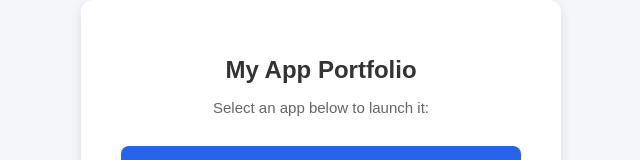
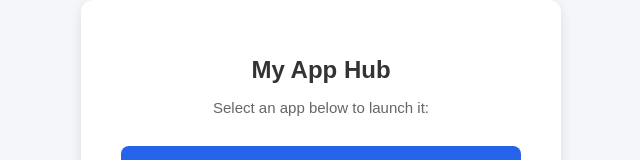
Before and after one commit to varadsujog/design-entrance-portfolio, a plain HTML site: page index.html in a window 1280 px wide. Shown: the part 248-408 px from the top of the page, without its empty margins (319-959 px from the left). Drawn offline with Linux system fonts and the light colour scheme.

Commit message:
Update index.html

```diff
--- a/index.html
+++ b/index.html
@@ -53,7 +53,7 @@
 <body>
 
   <div class="container">
-    <h1>My App Portfolio</h1>
+    <h1>My App Hub</h1>
     <p>Select an app below to launch it:</p>
 
     <!-- Replace the href values with your exact HTML file names in the docs folder -->
```
